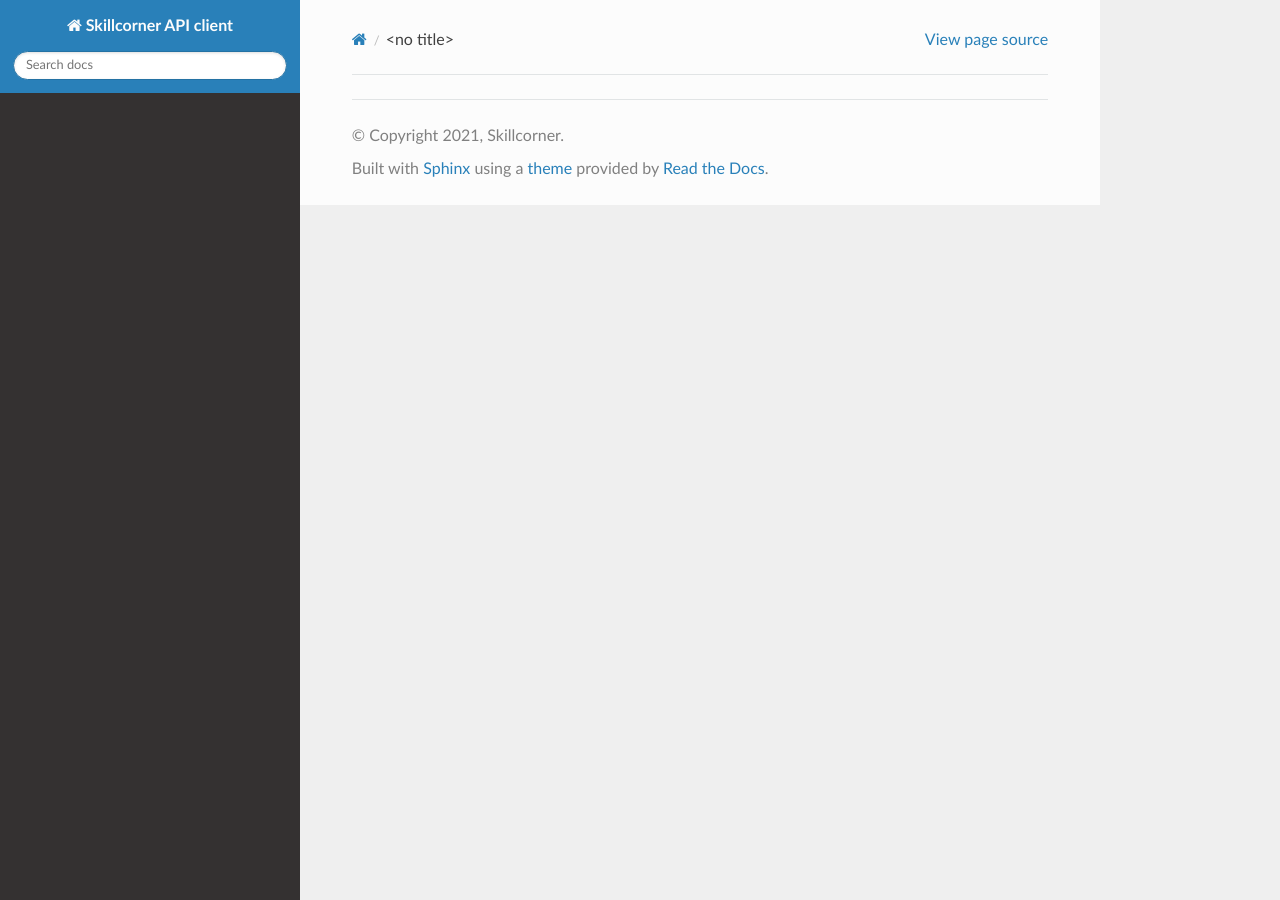
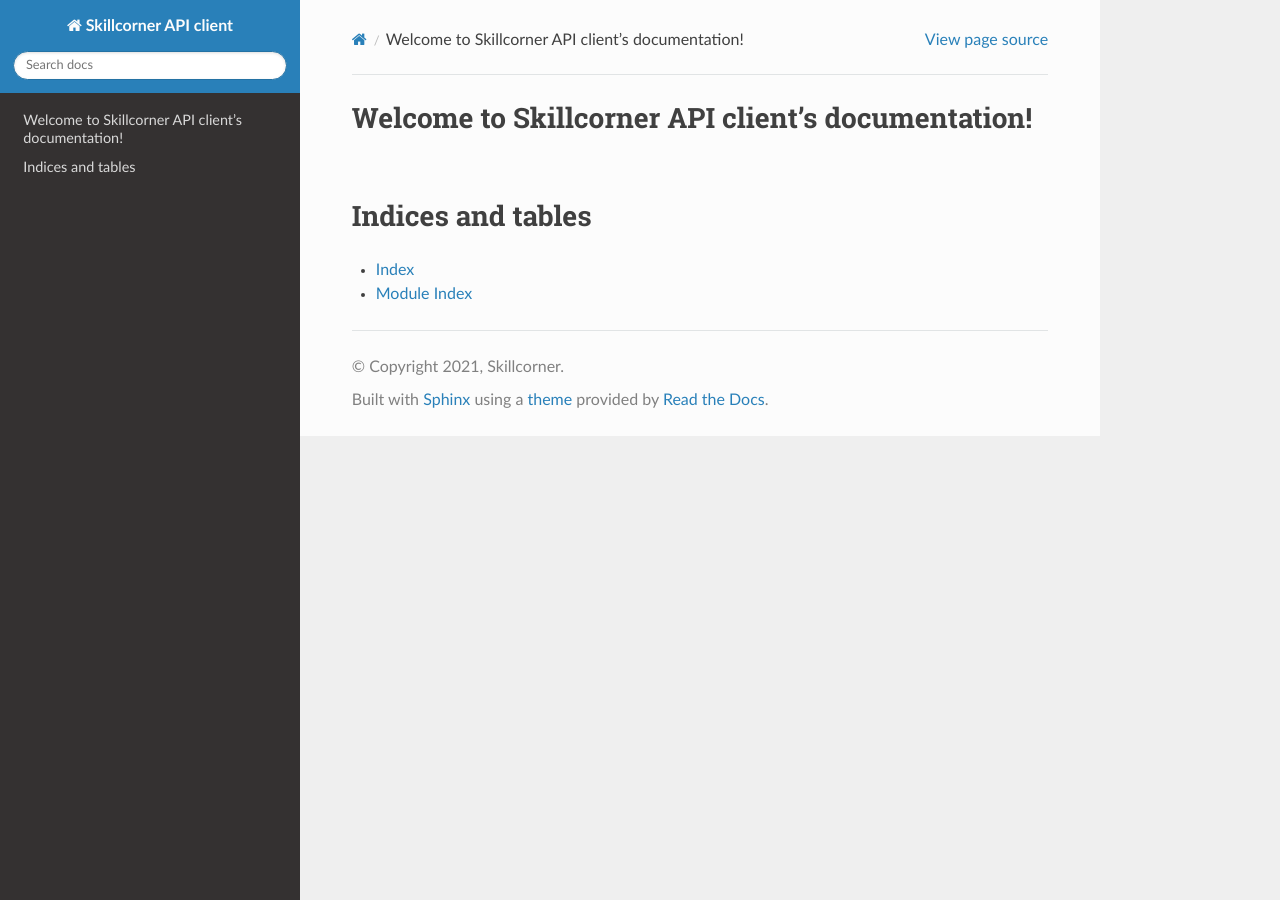
Before and after one commit to SkillCorner/skillcorner-py, a Sphinx documentation site: the page built from docks/source/index.rst, in a window 1280 px wide. Built offline with Sphinx 7.4.7 and the Read the Docs theme 2.0.0, drawn with Linux system fonts in a browser that asks for light colours.

Commit message:
Adding missing documentation index page

```diff
--- a/docks/source/index.rst
+++ b/docks/source/index.rst
@@ -1,3 +1,19 @@
+.. Skillcorner API client documentation master file, created by
+   sphinx-quickstart on Fri Oct  8 17:35:13 2021.
+   You can adapt this file completely to your liking, but it should at least
+   contain the root `toctree` directive.
+
+Welcome to Skillcorner API client's documentation!
+==================================================
+
 .. toctree::
    :maxdepth: 2
    :caption: Contents:
+
+
+
+Indices and tables
+==================
+
+* :ref:`genindex`
+* :ref:`modindex`
```
